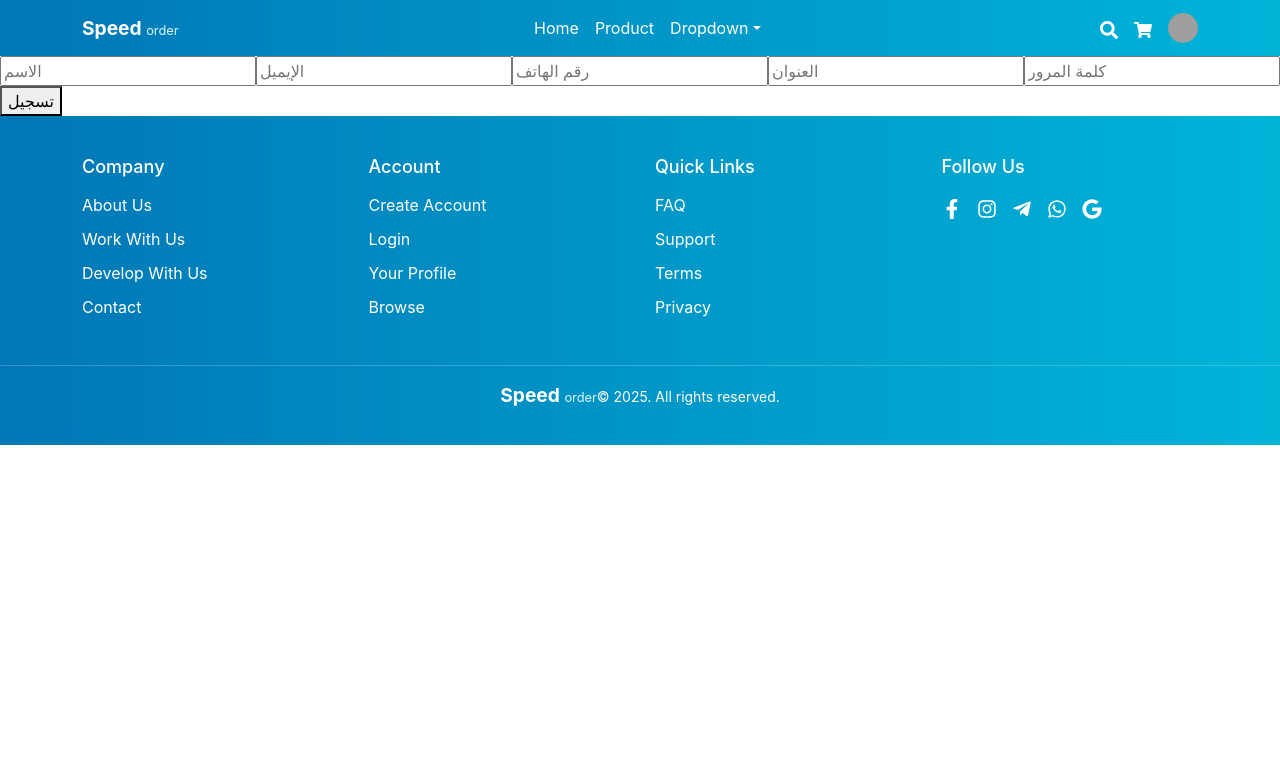
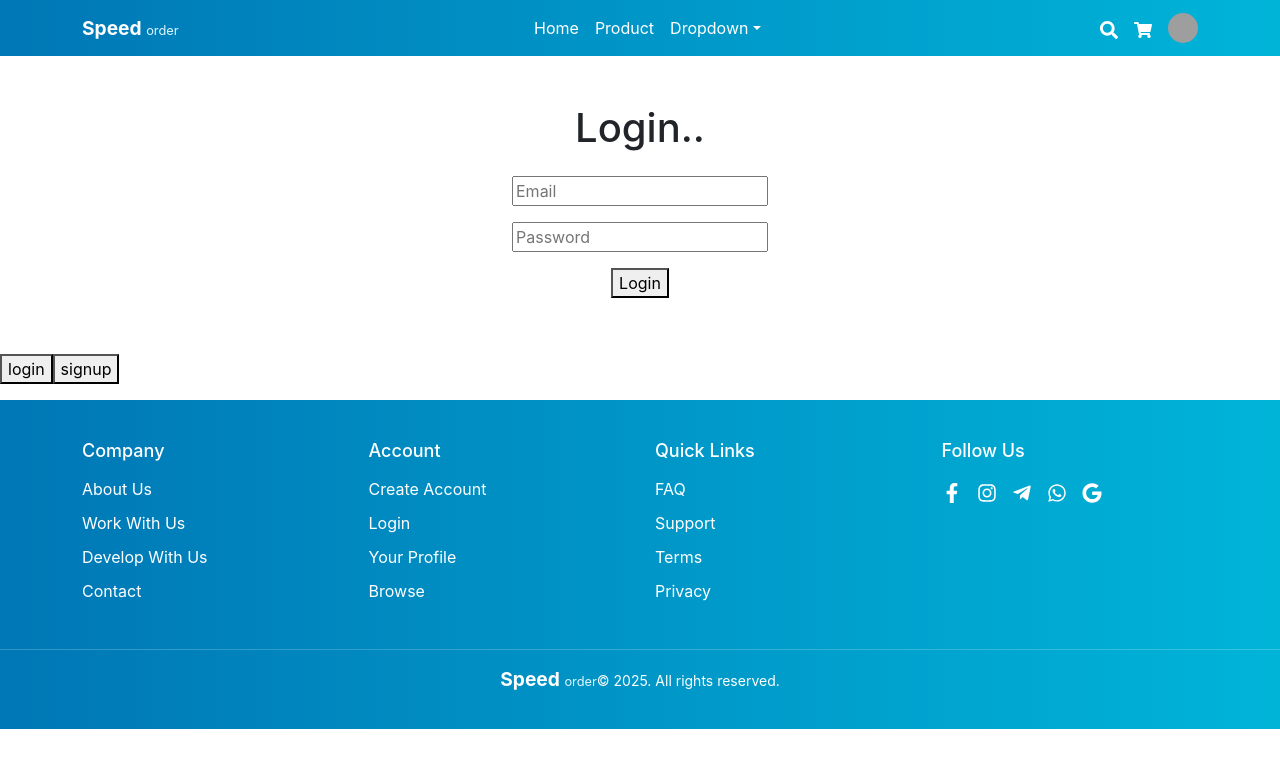
Before and after one commit to MahmoudAAbdelrahim/Speed_Order, a React (Create React App) app: page /Login in a window 1280 px wide. Shown: the top 768 px of the page. Built offline with nearby package versions, Linux system fonts and the light colour scheme; grey boxes are pictures that could not be loaded.

Commit message:
Login.jsx

```diff
--- a/src/Login.jsx
+++ b/src/Login.jsx
@@ -1,57 +1,91 @@
-import React, { useState } from "react";
+import React, { useState, useEffect } from "react";
+import { useNavigate } from "react-router-dom";
+import Button from "react-bootstrap/Button";
+const Login = () => {
+  const navigate = useNavigate();
 
-const RegisterForm = () => {
-  const [formData, setFormData] = useState({
-    name: "",
-    email: "",
-    phone: "",
-    address: "",
-    password: "",
-    image: "",
-  });
+  const [email, setEmail] = useState("");
+  const [password, setPassword] = useState("");
+  const [errorMsg, setErrorMsg] = useState("");
 
-  const handleChange = (e) => {
-    setFormData({
-      ...formData,
-      [e.target.name]: e.target.value,
-    });
-  };
+  useEffect(() => {
+    const user = localStorage.getItem("userInfo");
+    if (user) {
+      const userData = JSON.parse(user);
+      if (userData.isLoggedIn) {
+        navigate("/profile");
+      }
+    }
+  }, [navigate]);
 
-  const handleSubmit = async (e) => {
+  const handleSubmit = (e) => {
     e.preventDefault();
 
-    try {
-      const res = await fetch("/api/register", {
-        method: "POST",
-        headers: {
-          "Content-Type": "application/json",
-        },
-        body: JSON.stringify(formData),
-      });
+    const userData = JSON.parse(localStorage.getItem("userInfo"));
 
-      const result = await res.json();
-      console.log(result);
+    if (!userData) {
+      setErrorMsg("You don't have an account yet. Please sign up first.");
+      return;
+    }
 
-      if (result.success) {
-        alert("✅ تم التسجيل بنجاح");
-      } else {
-        alert("❌ حصل خطأ: " + result.error);
-      }
-    } catch (error) {
-      alert("⚠️ فشل الاتصال بالسيرفر: " + error.message);
+    if (email === userData.email && password === userData.password) {
+      // تسجيل الدخول ناجح
+      localStorage.setItem("userInfo", JSON.stringify({ ...userData, isLoggedIn: true }));
+      navigate("/profile");
+    } else {
+      setErrorMsg("The email or password is incorrect. Please try again.");
     }
   };
 
   return (
-    <form onSubmit={handleSubmit}>
-      <input name="name" placeholder="الاسم" onChange={handleChange} />
-      <input name="email" type="email" placeholder="الإيميل" onChange={handleChange} />
-      <input name="phone" placeholder="رقم الهاتف" onChange={handleChange} />
-      <input name="address" placeholder="العنوان" onChange={handleChange} />
-      <input name="password" type="password" placeholder="كلمة المرور" onChange={handleChange} />
-      <button type="submit">تسجيل</button>
-    </form>
+    <>
+    <div className="container Login my-5">
+      <h1 className="TextLogin mb-4  text-center "> Login..</h1>
+      <form onSubmit={handleSubmit} className="FormLogin row g-3">
+
+        <div style={{ display: "flex", justifyContent: "center" }}>
+          <input
+            className="inputLogin"
+            placeholder="Email"
+            type="email"
+            value={email}
+            onChange={(e) => setEmail(e.target.value)}
+            required
+          />
+        </div>
+
+        <div style={{ display: "flex", justifyContent: "center" }}>
+          <input
+          className="inputLogin"
+            placeholder="Password"
+            type="password"
+            value={password}
+            onChange={(e) => setPassword(e.target.value)}
+            required
+          />
+        </div>
+
+        {/* مكان رسالة الخطأ */}
+        {errorMsg && (
+          <div className="col-md-6 offset-md-3 text-danger fw-bold">
+            {errorMsg}
+          </div>
+        )}
+
+        <div className="gap-2 mb-2" style={{ display: "flex", justifyContent: "center"   }}>
+          <button className="btnLogin" type="submit">
+              Login
+          </button>
+        </div>
+      </form>
+
+    </div>
+           <div  className="buttonLoSi  my-3">
+            <button className="signupB"> login </button>
+                <a className="loginB " href="/SignUp"><button className="loginB" >signup</button></a>
+          </div>
+          </>
   );
 };
 
-export default RegisterForm;
+export default Login;
```
